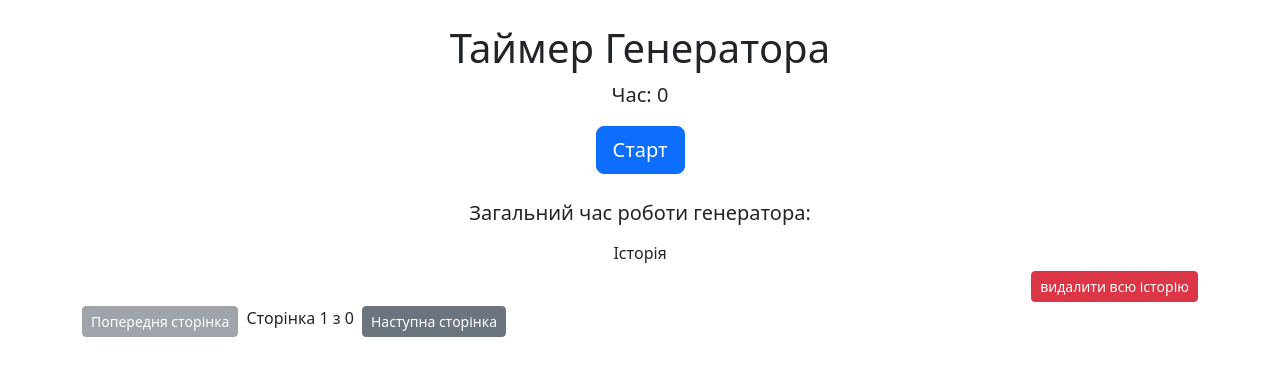
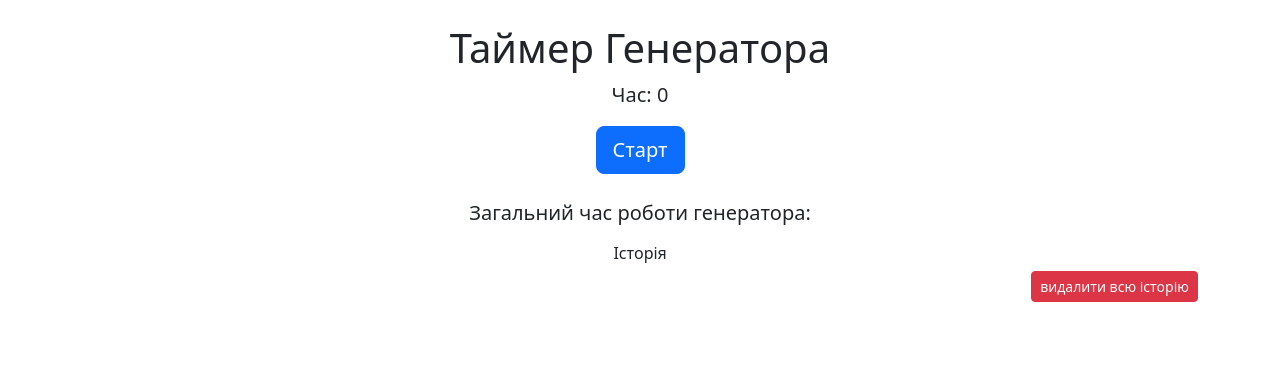
Before and after one commit to Bezobrazz/generator-timer-app, a React (Create React App) app: page / in a window 1280 px wide. Shown: the top 376 px of the page. Built offline with nearby package versions, Linux system fonts and the light colour scheme.

Commit message:
Added the right direction to the history

```diff
--- a/src/components/GeneratorTimerApp.jsx
+++ b/src/components/GeneratorTimerApp.jsx
@@ -75,14 +75,27 @@ function GeneratorTimer() {
     return formattedTime.trim();
   };
 
+  // const startStopTimer = () => {
+  //   if (running) {
+  //     clearInterval(timerInterval.current);
+  //     const currentDate = new Date();
+  //     setHistory([
+  //       ...history,
+  //       { id: generateUniqueId(), time, date: currentDate },
+  //     ]);
+  //     setTime(0);
+  //   }
+
+  //   setRunning(!running);
+  // };
+
   const startStopTimer = () => {
     if (running) {
       clearInterval(timerInterval.current);
       const currentDate = new Date();
-      setHistory([
-        ...history,
-        { id: generateUniqueId(), time, date: currentDate },
-      ]);
+      const newEntry = { id: generateUniqueId(), time, date: currentDate };
+      const updatedHistory = [newEntry, ...history]; // Додаємо новий запис першим елементом
+      setHistory(updatedHistory);
       setTime(0);
     }
 
@@ -99,9 +112,9 @@ function GeneratorTimer() {
     return totalTimeInSeconds;
   };
 
-  const startIndex = (currentPage - 1) * itemsPerPage;
-  const endIndex = startIndex + itemsPerPage;
-  const displayedHistory = history.slice(startIndex, endIndex);
+  const displayedHistory = history
+    .slice((currentPage - 1) * itemsPerPage, currentPage * itemsPerPage)
+    .sort((a, b) => b.date - a.date);
 
   return (
     <div className="container mt-4 text-center">
@@ -127,10 +140,7 @@ function GeneratorTimer() {
         </button>
       </div>
       <ul className="list-group">
-        {displayedHistory
-          .slice()
-          .reverse()
-          .map((entry, index) => (
+        {displayedHistory.map((entry, index) => (
           <li
             key={entry.id}
             className={`list-group-item ${
--- a/src/components/Pagination.jsx
+++ b/src/components/Pagination.jsx
@@ -1,27 +1,33 @@
+// Pagination.js
 import React from "react";
 
-const Pagination = ({ currentPage, totalPages, onPageChange }) => {
+function Pagination({ currentPage, totalPages, onPageChange }) {
+  const pageNumbers = Array.from(
+    { length: totalPages },
+    (_, index) => index + 1
+  );
+
   return (
-    <div className="pagination">
-      <button
-        className="btn btn-sm btn-secondary"
-        onClick={() => onPageChange(currentPage - 1)}
-        disabled={currentPage === 1}
-      >
-        Попередня сторінка
-      </button>
-      <span className="mx-2">
-        Сторінка {currentPage} з {totalPages}
-      </span>
-      <button
-        className="btn btn-sm btn-secondary"
-        onClick={() => onPageChange(currentPage + 1)}
-        disabled={currentPage === totalPages}
-      >
-        Наступна сторінка
-      </button>
-    </div>
+    <nav>
+      <ul className="pagination">
+        {pageNumbers.map((pageNumber) => (
+          <li
+            key={pageNumber}
+            className={`page-item ${
+              pageNumber === currentPage ? "active" : ""
+            }`}
+          >
+            <button
+              className="page-link"
+              onClick={() => onPageChange(pageNumber)}
+            >
+              {pageNumber}
+            </button>
+          </li>
+        ))}
+      </ul>
+    </nav>
   );
-};
+}
 
 export default Pagination;
```
Lines whose indentation alone changed are shown as unchanged.
